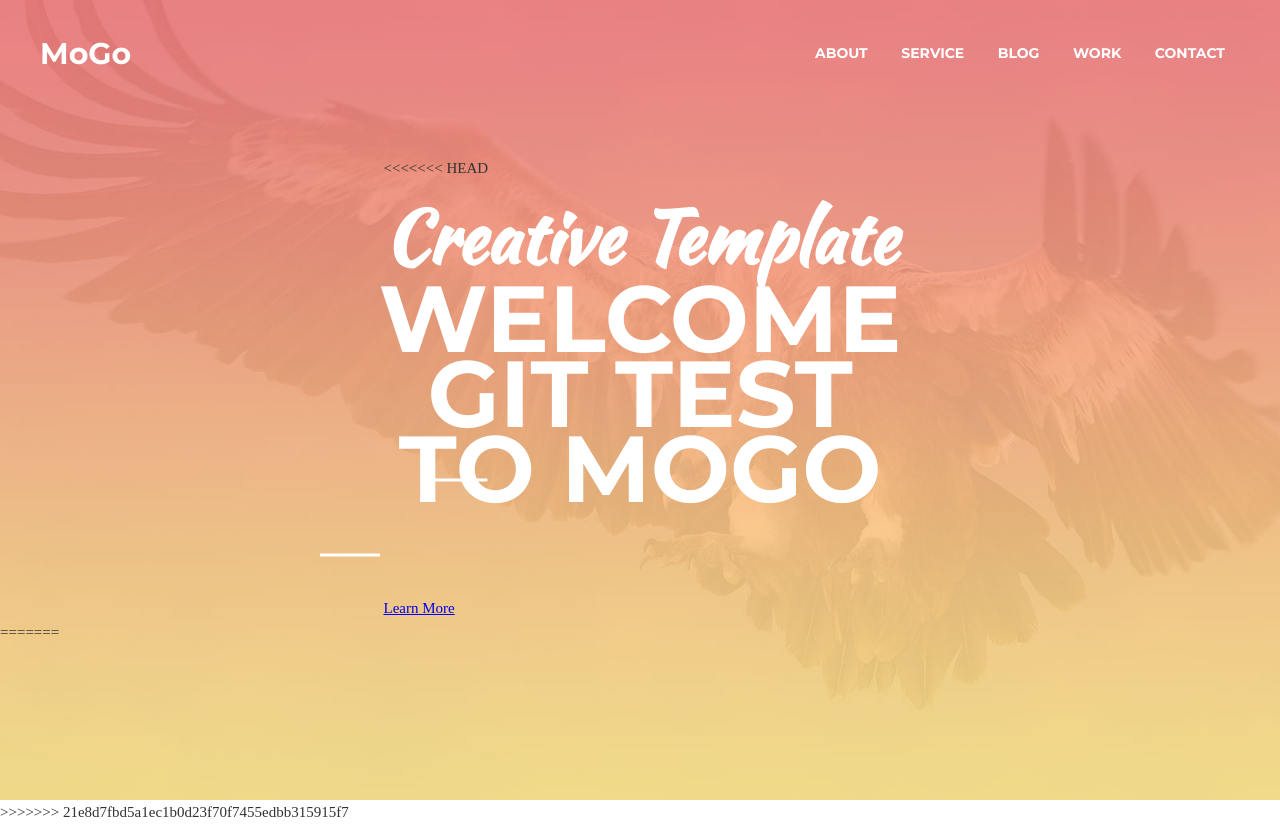
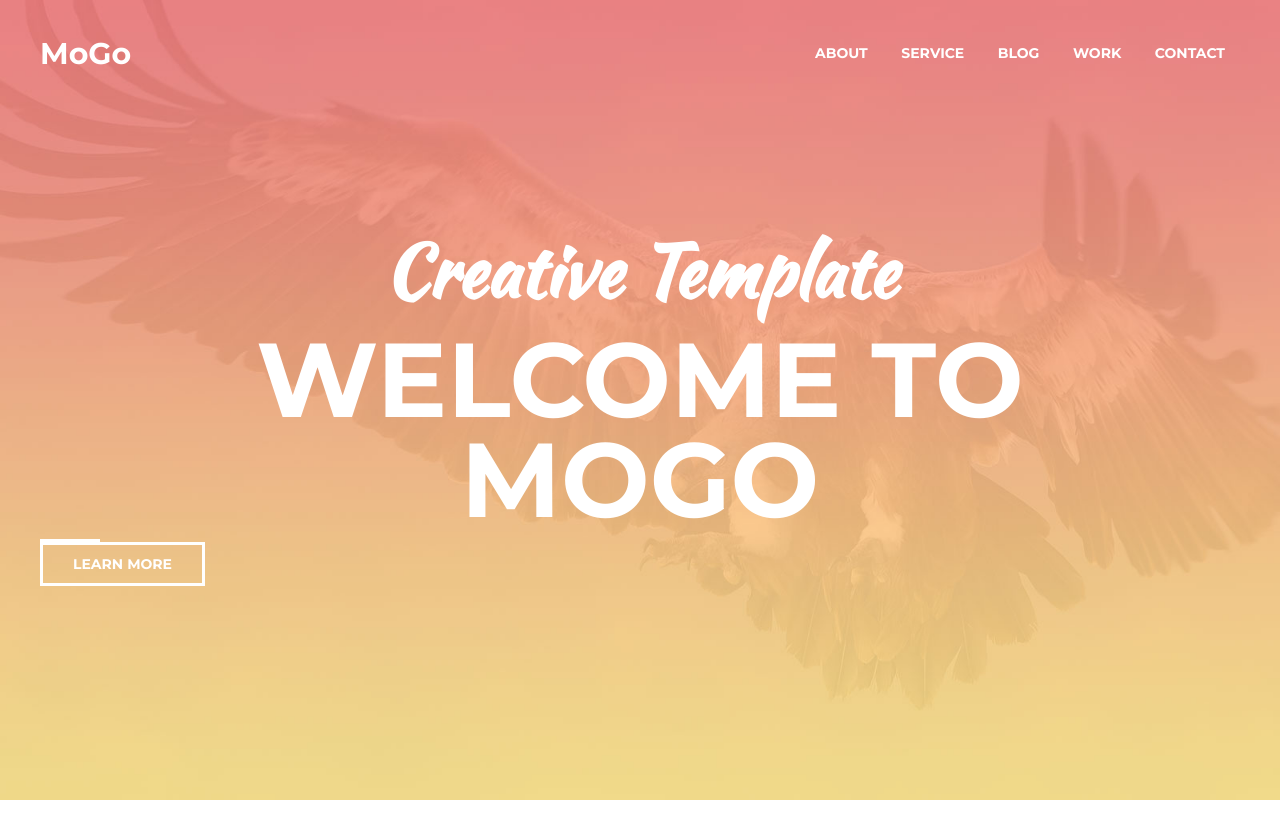
Before and after one commit to summer0141/yalublibasi, a plain HTML site: page mogo/index.html in a window 1280 px wide. After the commit the page ends 800 px from the top, so only its background shows below. Drawn offline with Linux system fonts and the light colour scheme.

Commit message:
Fixing bags

```diff
--- a/mogo/assets/css/style.css
+++ b/mogo/assets/css/style.css
@@ -18,7 +18,7 @@ h1,h2,h3,h4,h5,h6 {
 
 /* Container */
 .container {
-	width: 100;
+	width: 100%;
 	max-width: 1200px;
 	margin: 0 auto;
 }
@@ -38,9 +38,10 @@ h1,h2,h3,h4,h5,h6 {
     background-size:cover;
 }
 
-.introTitle:after{
+.introTitle::after{
 	content: "";
 	display: block;
+	text-align: center;
 	width: 60px;
 	height:3px;
 	background-color: #fff;
@@ -49,21 +50,17 @@ h1,h2,h3,h4,h5,h6 {
 
 
 .introTitle {
-	position: absolute;
-	top: 50%;
-	left: 50%;
-	transform: translate(-50%, -50%);
 	font-family: 'Montserrat';
 	font-weight: 700;
-	font-size: 6.25em;
+	font-size: 7em;
 	color: #fff;
 	text-transform: uppercase;
 	text-align: center;
+	line-height: 100px;
 }
 
 .introSupitle {
     font-family: 'Kaushan Script', cursive;
-    margin-bottom: 300px;
     color: #fff;
 	font-size: 72px;
 	text-align: center;
@@ -115,7 +112,7 @@ h1,h2,h3,h4,h5,h6 {
 	transition: color .2s linear; /* было пропущено 's', ты указывай что секунд а не просто цифру */
 }
 
-.nav__link:after {
+.nav__link::after {
 	content: "";
 
 	display: block;
@@ -136,16 +133,15 @@ h1,h2,h3,h4,h5,h6 {
 	color: #fae187;
 }
 
-.nav__link:hover:after{
-	display: inline-block;
+.nav__link:hover::after{
+	display: block;
 	vertical-align: top;
-	padding: 8px 30px;
-
-	border: 3px solid #fff;
-	font-size: 14px;
-
+}
 
 /*Button*/
+
+.btn {
+	color: #fff;
 	display: inline-block;
 	vertical-align: top;
 	padding: 8px 30px;
@@ -154,3 +150,11 @@ font-weight:700;
 	border:3px solid #fff;
 	text-transform: uppercase;
 	text-decoration: none;
+	transition: .2s linear;
+	font-family: Montserrat;
+}
+
+.btn:hover {
+	color: #222222;
+	background-color: #fff;
+}
--- a/mogo/index.html
+++ b/mogo/index.html
@@ -28,16 +28,10 @@
 
   <div class="intro">
         <div class="container">
-<<<<<<< HEAD
     		<h2 class="introSupitle">Creative Template</h2>
-    		<h1 class="introTitle">Welcome to MoGo</h1>
-
-    	    <a class="bts" href="#">Learn More</a>
+    		<h1 class="introTitle">Welcome to<br>Mogo</h1>
+    	    <a class="btn" href="#">Learn More</a>
     	</div>
-=======
-    		<h1 class="introTitle">Git Test</h1> <!-- Лучше именую классы так, потому что у меня иногда с таким неймингом как у тебя класы раньше не работали. -->
-        </div>
->>>>>>> 21e8d7fbd5a1ec1b0d23f70f7455edbb315915f7
   </div>
 
 </body>
```
Lines whose indentation alone changed are shown as unchanged.
